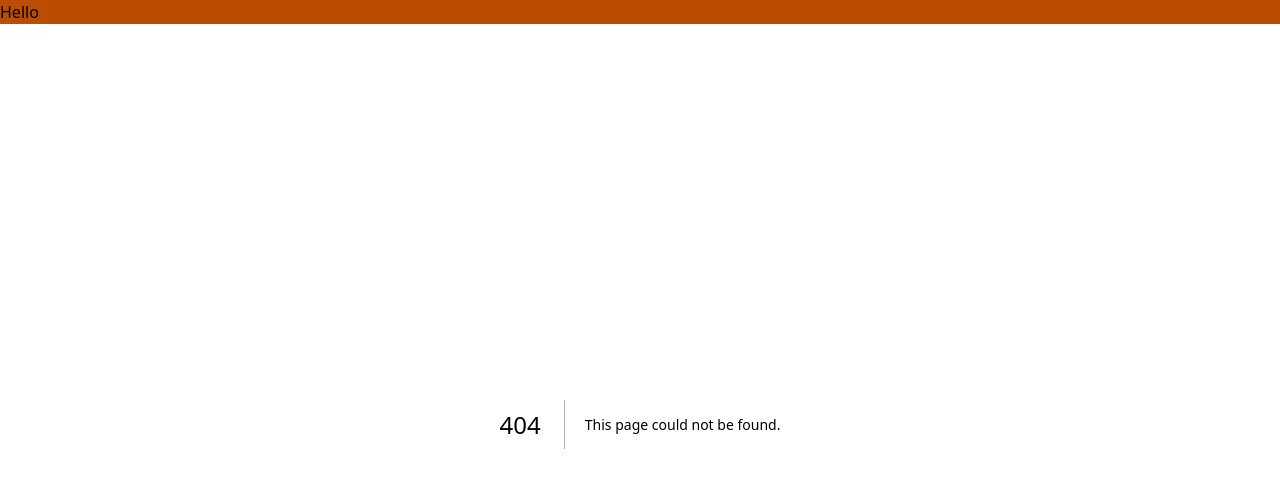
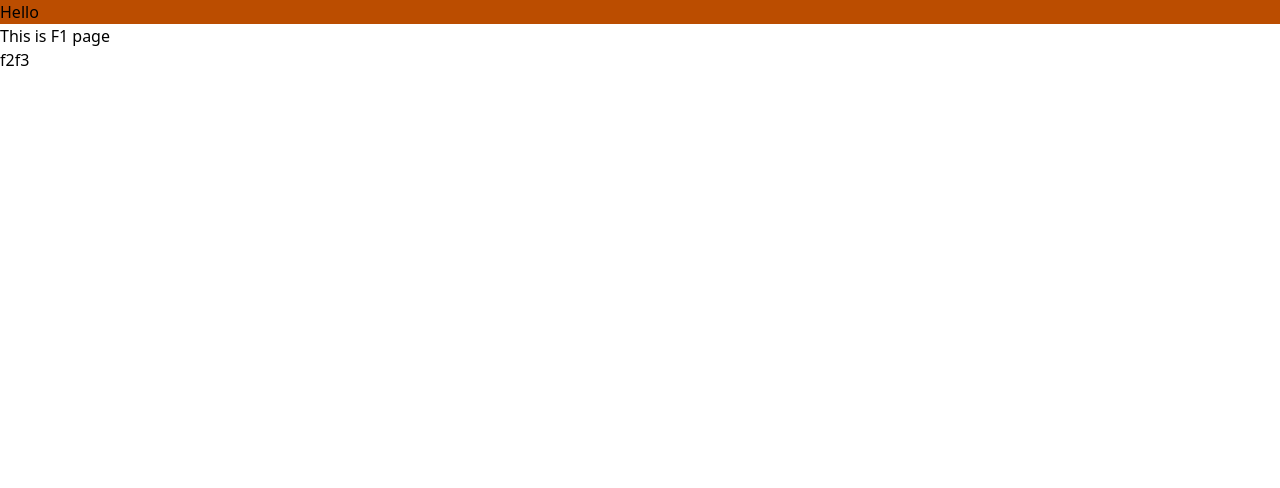
Before and after one commit to Dude6561/AuthenticationRoutex, a Next.js app in the folder nextauth/: page /f1 in a window 1280 px wide. Before the commit this address had no page. Shown: the top 488 px of the page. Built offline with nearby package versions, Linux system fonts and the light colour scheme.

Commit message:
learnt about intercepting routes

```diff
--- /dev/null
+++ b/nextauth/src/app/f1/(.)f2/page.tsx
@@ -0,0 +1,11 @@
+import React from "react";
+
+const InterceptedF2 = () => {
+  return (
+    <div>
+      <h1>(.)InterceptedF2 page</h1>
+    </div>
+  );
+};
+
+export default InterceptedF2;
--- /dev/null
+++ b/nextauth/src/app/f1/(..)f3/page.tsx
@@ -0,0 +1,11 @@
+import React from "react";
+
+const InterceptedF3 = () => {
+  return (
+    <div>
+      <h1>(..)Intercepted F3 Page</h1>
+    </div>
+  );
+};
+
+export default InterceptedF3;
--- /dev/null
+++ b/nextauth/src/app/f1/f2/page.tsx
@@ -0,0 +1,7 @@
+import React from "react";
+
+const F2 = () => {
+  return <div>F2 Page</div>;
+};
+
+export default F2;
--- /dev/null
+++ b/nextauth/src/app/f1/page.tsx
@@ -0,0 +1,14 @@
+import React from "react";
+import Link from "next/link";
+
+const F1 = () => {
+  return (
+    <div>
+      <h1>This is F1 page</h1>
+      <Link href={"/f1/f2"}>f2</Link>
+      <Link href={"/f3"}>f3</Link>
+    </div>
+  );
+};
+
+export default F1;
--- /dev/null
+++ b/nextauth/src/app/f3/page.tsx
@@ -0,0 +1,11 @@
+import React from "react";
+
+const F3 = () => {
+  return (
+    <div>
+      <h1>This is f3 Page</h1>
+    </div>
+  );
+};
+
+export default F3;
--- a/nextauth/src/app/page.tsx
+++ b/nextauth/src/app/page.tsx
@@ -4,6 +4,7 @@ export default function Home() {
   return (
     <div>
       <h1> This is Home</h1>
+      <h2>We doing data base</h2>
       <Link href="/articles">Blog News Read</Link>
     </div>
   );
```
